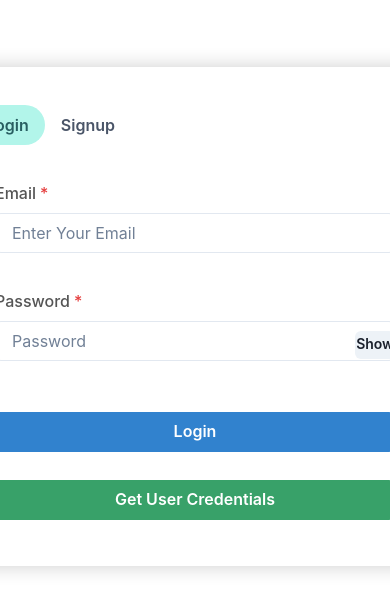
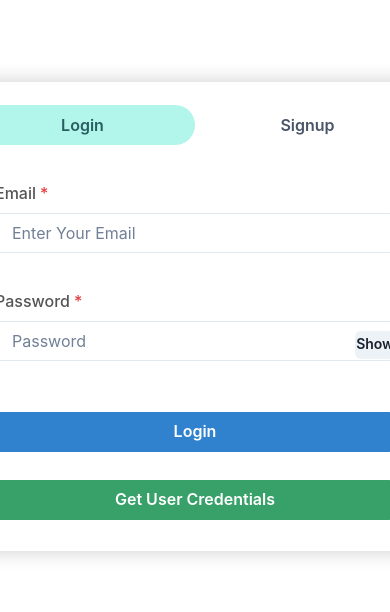
Before and after one commit to Techie1996/MERN_LIBRARY, a React (Create React App) app in the folder frontend/: page / in a window 390 px wide. Shown: the part 106-718 px from the top of the page. Built offline with nearby package versions, Linux system fonts and the light colour scheme.

Commit message:
Your commit message here

```diff
--- a/frontend/src/components/Home.css
+++ b/frontend/src/components/Home.css
@@ -83,3 +83,22 @@ p {
     margin: auto;
     /* Center the container on the page */
 }
+
+/* Add media query for smaller screens */
+@media screen and (max-width: 600px) {
+    .home-container {
+        max-width: 100%;
+        /* Allow full width on smaller screens */
+    }
+
+    .app-container {
+        padding: 15px;
+        /* Adjust padding for smaller screens */
+    }
+
+    input,
+    button {
+        width: 100%;
+        /* Make input and button full width on smaller screens */
+    }
+}
```
